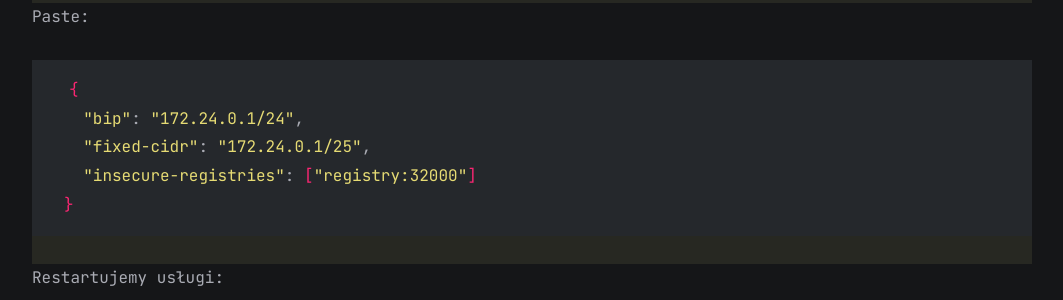
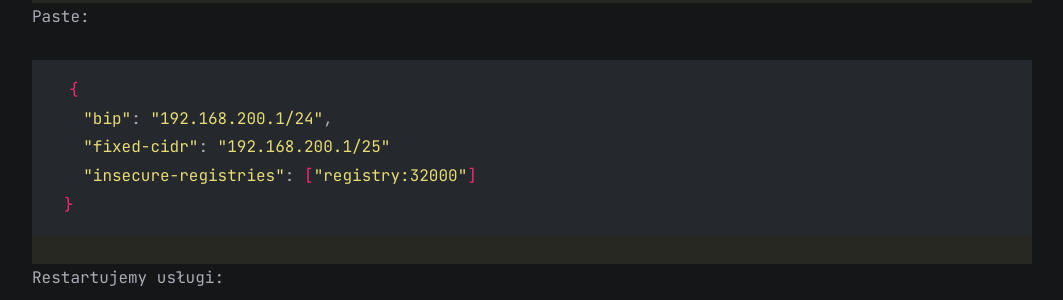
Before and after one commit to mikelogaciuk/mikelogaciuk.github.io, a Jekyll site: the page built from all_collections/_posts/2024-07-13-przygotowanie-linuxa-do-pracy-sre.md, in a window 1280 px wide and 900 px high, scrolled down 10367 px. Shown: the part 152-452 px from the top of the window, without its empty margins (108-1171 px from the left). Built offline with Jekyll 4.4.1, drawn with Linux system fonts in a browser that asks for light colours.

Commit message:
Fix CIDR in Docker Bridge section

````diff
--- a/all_collections/_posts/2024-07-13-przygotowanie-linuxa-do-pracy-sre.md
+++ b/all_collections/_posts/2024-07-13-przygotowanie-linuxa-do-pracy-sre.md
@@ -334,8 +334,8 @@ Paste:
 
 ```bash
 {
-  "bip": "172.24.0.1/24",
-  "fixed-cidr": "172.24.0.1/25",
+  "bip": "192.168.200.1/24",
+  "fixed-cidr": "192.168.200.1/25"
   "insecure-registries": ["registry:32000"]
 }
 ```
````
